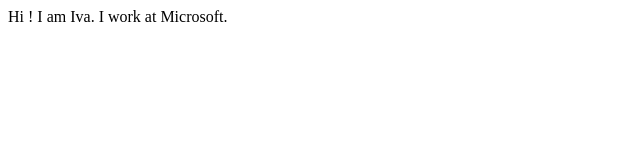
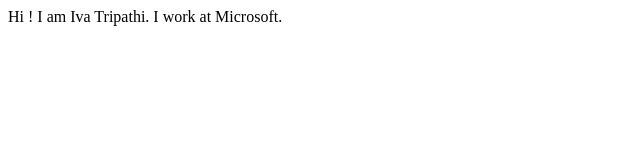
Before and after one commit to Iva0908/student-name-site, a plain HTML site: page index.html in a window 1280 px wide. Shown: the full height of the page, 0-640 px from the left. Drawn offline with Linux system fonts and the light colour scheme.

```diff
--- a/index.html
+++ b/index.html
@@ -7,7 +7,7 @@
     <title>studentsite</title>
 </head>
 <body>
-    Hi ! I am Iva.
+    Hi ! I am Iva Tripathi.
     I work at Microsoft.
 </body>
 </html>
```
